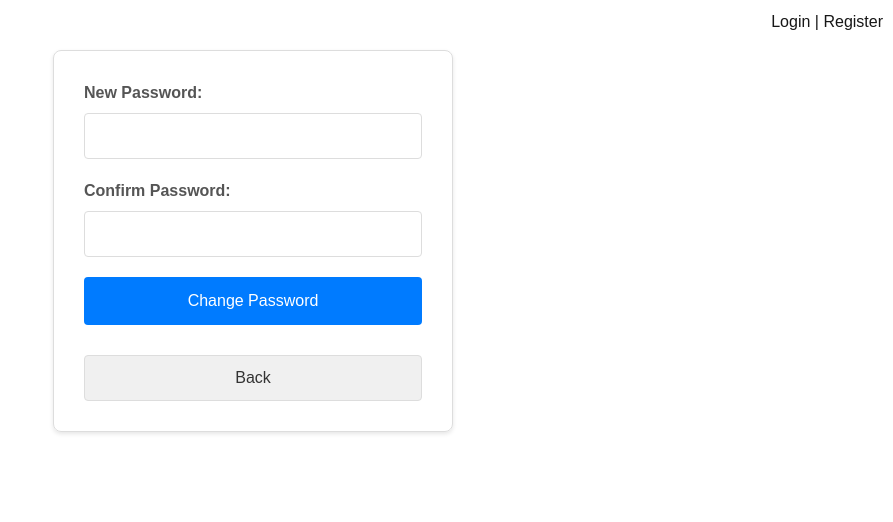
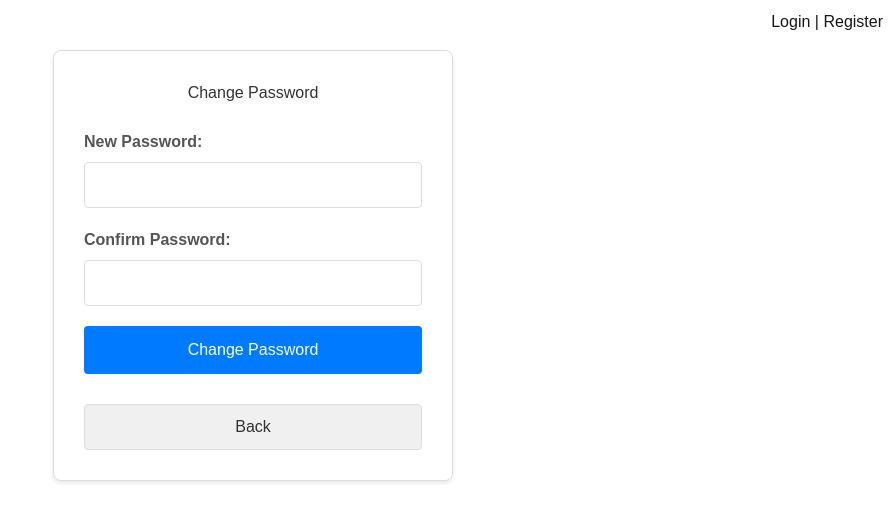
Before and after one commit to andreleocl/survey-app, a Next.js app: page /settings in a window 1280 px wide. Shown: the top 522 px of the page, without its empty margins (387-1280 px from the left). Built offline with nearby package versions, Linux system fonts and the light colour scheme; no server answers.

Commit message:
Added header for settings page

```diff
--- a/app/settings/page.js
+++ b/app/settings/page.js
@@ -49,7 +49,7 @@ const SettingsPage = () => {
 
   return (
     <div style={{ maxWidth: '400px', margin: '50px auto', padding: '30px', border: '1px solid #ddd', borderRadius: '8px', boxShadow: '0 2px 4px rgba(0, 0, 0, 0.1)' }}>
-
+      <h2 style={{ textAlign: 'center', marginBottom: '25px', color: '#333' }}>Change Password</h2>
       <div style={{ marginBottom: '20px' }}>
         <label style={{ display: 'block', marginBottom: '8px', fontWeight: '600', color: '#555' }}>New Password:</label>
         <input
```
